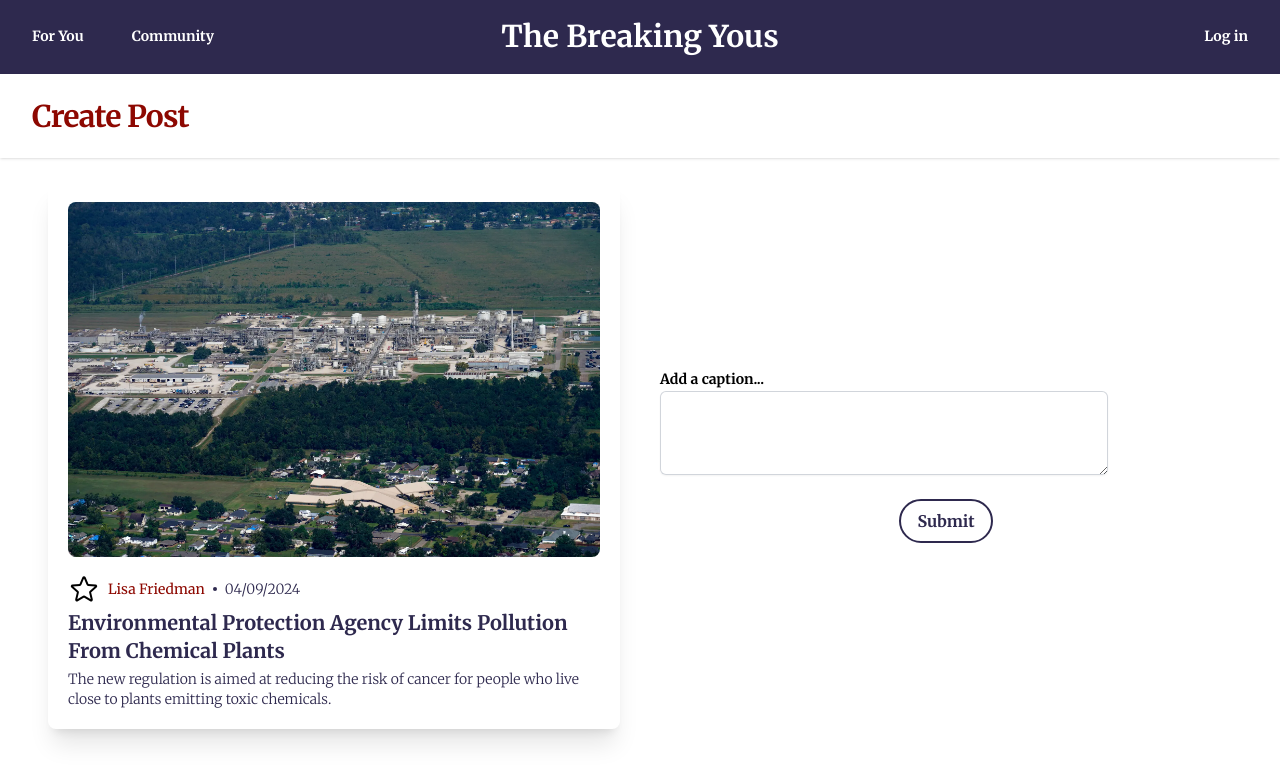
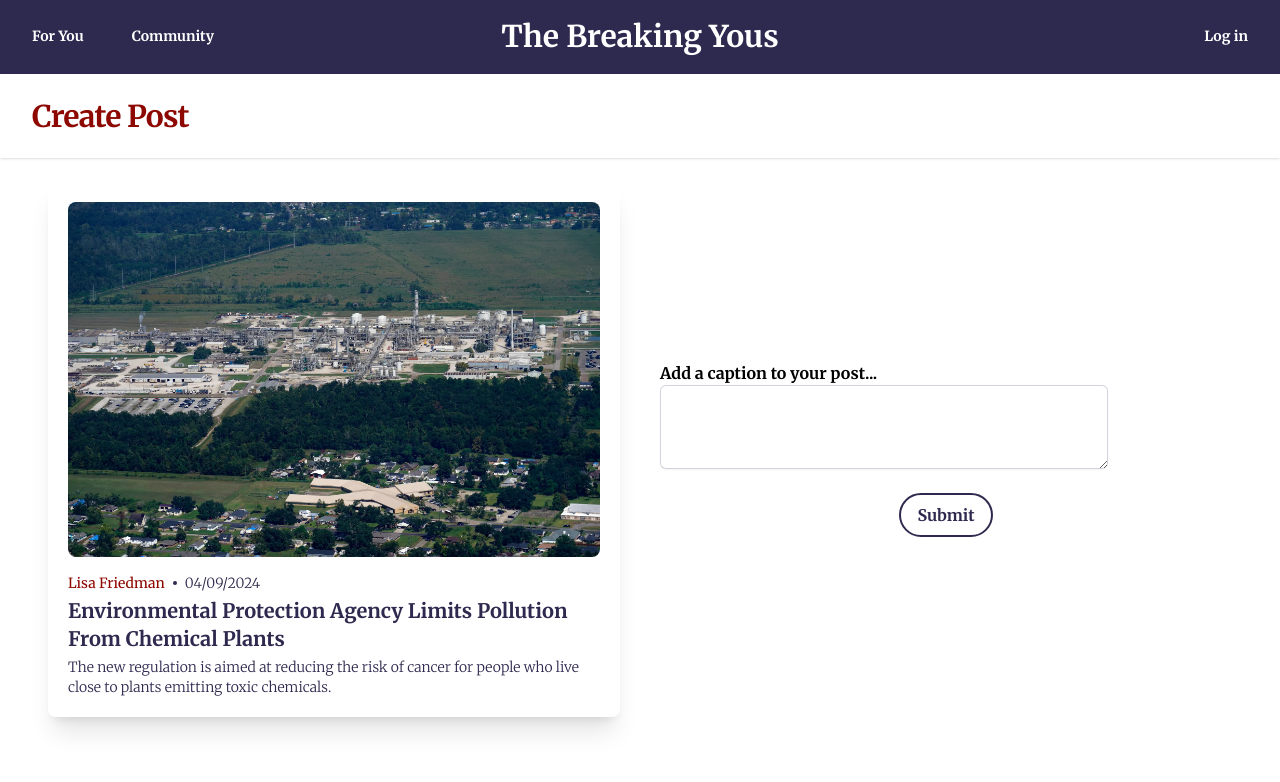
Before and after one commit to bmackey10/the-breaking-yous, a React (Create React App) app in the folder frontend/: page /create-post/0 in a window 1280 px wide. Shown: the top 782 px of the page. Built offline with nearby package versions, Linux system fonts and the light colour scheme.

Commit message:
add star to article

```diff
--- a/frontend/src/Components/Modules/Article.js
+++ b/frontend/src/Components/Modules/Article.js
@@ -17,8 +17,9 @@ const Article = ({ id, url, img, auth, date, title, desc, type }) => {
                 <img src={img} className="w-full rounded-lg" alt="article" />
                 <div className="pt-4">
                     <div className="flex flex-row flex-wrap text-sm font-merriweather items-center gap-2">
-                        <StarIcon className="h-8 w-8 stroke-black hover:fill-theme-star-yellow hover:stroke-theme-star-yellow"
-                    aria-hidden="true" />
+                        {(type === "community" || type === "for-you") && (
+                            <StarIcon className="h-8 w-8 stroke-black hover:fill-theme-star-yellow hover:stroke-theme-star-yellow" aria-hidden="true" />
+                        )}
                         <div className="text-theme-dark-red">{auth}</div>
                         <div className="rounded-full bg-theme-navy-blue h-1 w-1"></div>
                         <div className="font-light">{date}</div>
--- a/frontend/src/Components/Pages/CreatePost.js
+++ b/frontend/src/Components/Pages/CreatePost.js
@@ -38,9 +38,9 @@ export default function CreatePost() {
                         <form className="flex order-first sm:order-2 flex-col content-start justify-center">
                             <label
                                 htmlFor="post-content"
-                                className="block text-sm font-merriweather font-semibold leading-6 text-black"
+                                className="block text-md font-merriweather font-semibold leading-6 text-black"
                             >
-                                Add a caption...
+                                Add a caption to your post...
                             </label>
                             <div className="flex rounded-md shadow-sm ring-1 ring-inset ring-gray-300 focus-within:ring-2 focus-within:ring-inset focus-within:ring-theme-dark-red sm:max-w-md">
                                 <textarea
```
